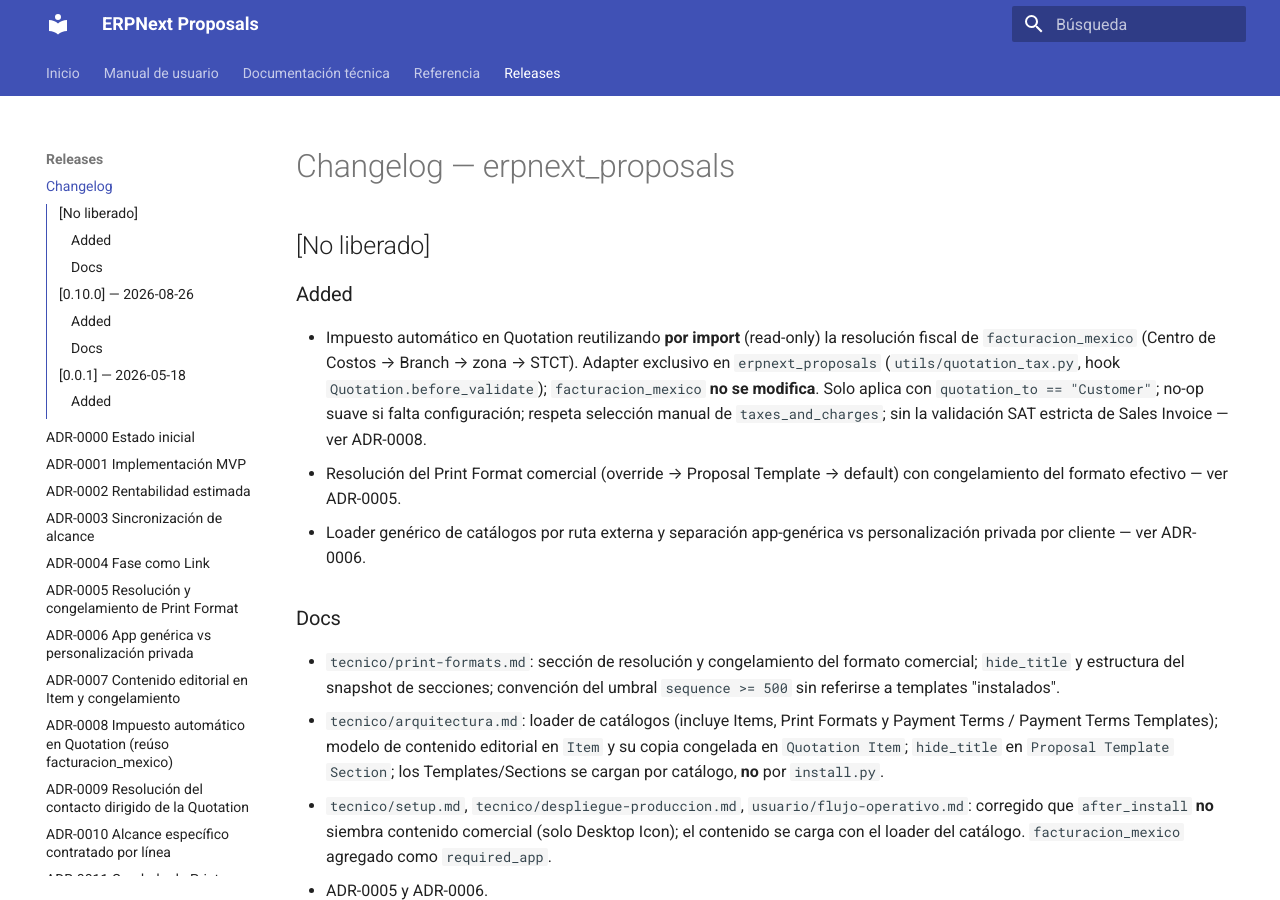
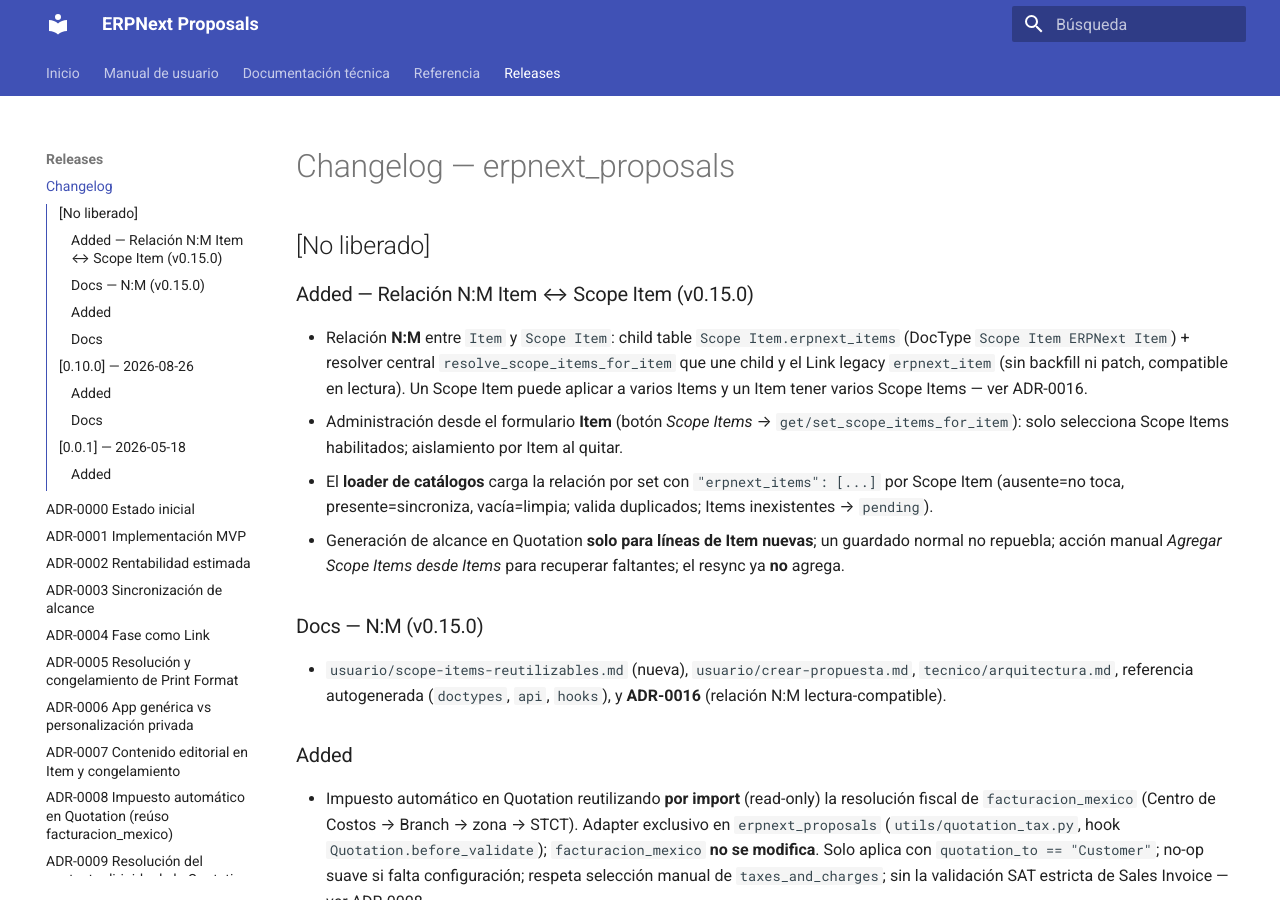
Before and after one commit to luisrms69/erpnext_proposals, an MkDocs documentation site: the page built from docs/CHANGELOG.md, in a window 1280 px wide and 900 px high. Built offline with MkDocs 1.6.1 and Material for MkDocs 9.7.7, drawn with Linux system fonts in a browser that asks for light colours.

Commit message:
chore(release): bump 0.15.0 — relación N:M Item↔Scope Item
- __version__ 0.12.0 → 0.15.0 (MINOR: relación N:M + soporte del loader de
  catálogos; el salto incorpora dos bumps previos no registrados en el CHANGELOG)
- CHANGELOG: entrada de la relación N:M (child `erpnext_items`, resolver, loader,
  ADR-0016) y su documentación

Co-Authored-By: Claude Opus 4.8 (1M context) <noreply@anthropic.com>

```diff
--- a/docs/CHANGELOG.md
+++ b/docs/CHANGELOG.md
@@ -1,6 +1,22 @@
 # Changelog — erpnext_proposals
 
 ## [No liberado]
+
+### Added — Relación N:M Item ↔ Scope Item (v0.15.0)
+- Relación **N:M** entre `Item` y `Scope Item`: child table `Scope Item.erpnext_items` (DocType
+  `Scope Item ERPNext Item`) + resolver central `resolve_scope_items_for_item` que une child y el Link
+  legacy `erpnext_item` (sin backfill ni patch, compatible en lectura). Un Scope Item puede aplicar a
+  varios Items y un Item tener varios Scope Items — ver ADR-0016.
+- Administración desde el formulario **Item** (botón *Scope Items* → `get/set_scope_items_for_item`):
+  solo selecciona Scope Items habilitados; aislamiento por Item al quitar.
+- El **loader de catálogos** carga la relación por set con `"erpnext_items": [...]` por Scope Item
+  (ausente=no toca, presente=sincroniza, vacía=limpia; valida duplicados; Items inexistentes → `pending`).
+- Generación de alcance en Quotation **solo para líneas de Item nuevas**; un guardado normal no repuebla;
+  acción manual *Agregar Scope Items desde Items* para recuperar faltantes; el resync ya **no** agrega.
+
+### Docs — N:M (v0.15.0)
+- `usuario/scope-items-reutilizables.md` (nueva), `usuario/crear-propuesta.md`, `tecnico/arquitectura.md`,
+  referencia autogenerada (`doctypes`, `api`, `hooks`), y **ADR-0016** (relación N:M lectura-compatible).
 
 ### Added
 - Impuesto automático en Quotation reutilizando **por import** (read-only) la resolución fiscal de
--- a/erpnext_proposals/__init__.py
+++ b/erpnext_proposals/__init__.py
@@ -1 +1 @@
-__version__ = "0.12.0"
+__version__ = "0.15.0"
```
Also changed, not shown: CONTINUITY.md (+5 -3 lines).
